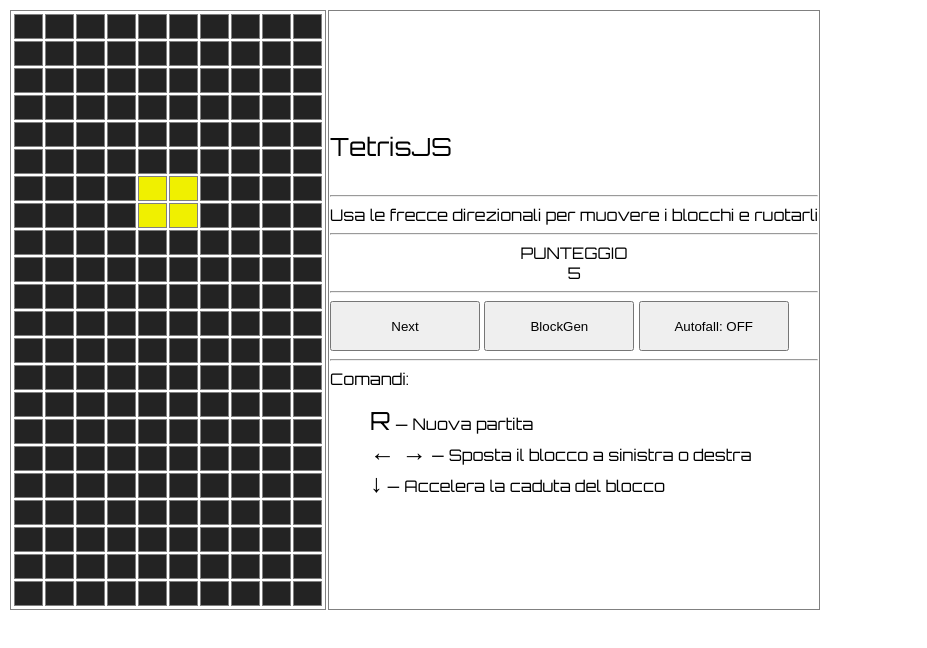
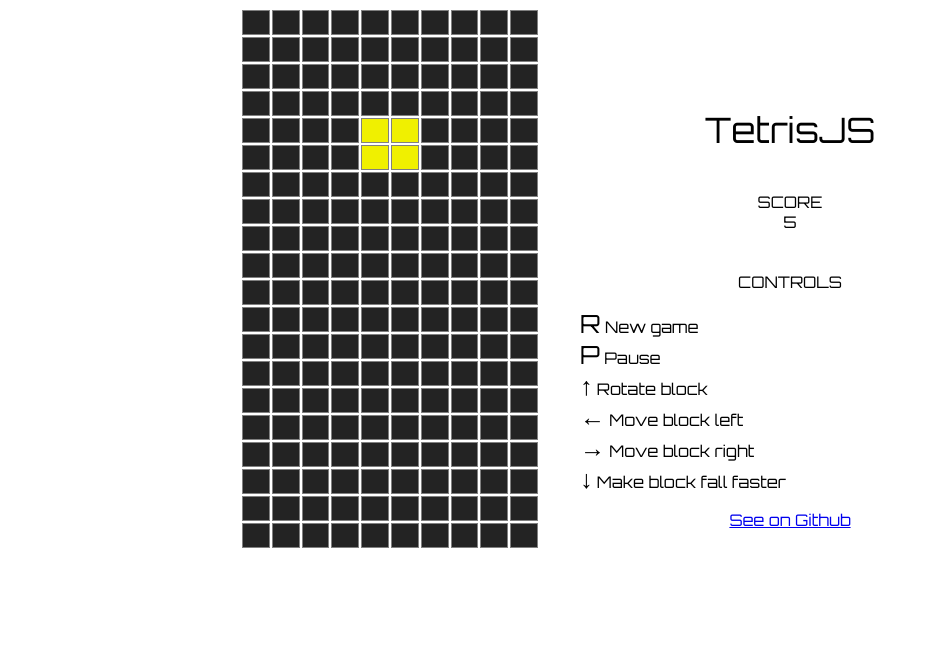
Before and after one commit to NicoVarg99/TetrisJS, a plain HTML site: page index.html in a window 1280 px wide. Shown: the whole page, without its empty margins (0-927 px from the left). Drawn offline with Linux system fonts and the light colour scheme.

Commit message:
Make style better

```diff
--- a/css/style.css
+++ b/css/style.css
@@ -1,8 +1,33 @@
+#content{
+  width: 800px;
+  margin:0 auto;
+}
+
+#left{
+    float:left;
+    width: 300px;
+}
+
+table #left{
+    border: 0px;
+}
+
+#right{
+  margin-top:100px;
+
+    float:right;
+    width: 500px;
+}
+
 .maxi{
   display: inline-block;
   font-size: 25;
 }
 
+.mega{
+
+  font-size: 35;
+}
 
 .orbitron{
   font-family: 'Orbitron', sans-serif;
@@ -14,7 +39,7 @@
   text-align: center;
 }
 
-table !#frame {
+table !#left {
   border: 1px solid gray;
 }
 
@@ -22,9 +47,6 @@ td{
   border: 1px solid gray;
 }
 
-table #frame{
-  border: 0px;
-}
 
 button{
   height: 50px;
--- a/index.html
+++ b/index.html
@@ -1,6 +1,5 @@
 <html>
   <head>
-
     <link rel="stylesheet" href="css/style.css">
     <script src="js/main.js"></script>
     <script src="js/matrix.js"></script>
@@ -8,13 +7,18 @@
     <script src="js/rotate.js"></script>
     <script src="js/input.js"></script>
     <script src="js/autofall.js"></script>
+
     <link href="https://fonts.googleapis.com/css?family=Bungee+Shade|Orbitron" rel="stylesheet">
     <meta charset="utf-8">
+    <title>TetrisJS</title>
   </head>
+
   <body onload="startGame();">
-    <table id="frame">
-      <tr><td>
+    <div id="content">
+    <div id="left">
+
         <table>
+          <!--
           <tr id="row0">
             <td id="r0el0"></td>
             <td id="r0el1"></td>
@@ -40,290 +44,66 @@
             <td id="r1el8"></td>
             <td id="r1el9"></td>
           </tr>
+        -->
+          <tr id="row2"> <td id="r2el0"></td> <td id="r2el1"></td> <td id="r2el2"></td> <td id="r2el3"></td> <td id="r2el4"></td> <td id="r2el5"></td> <td id="r2el6"></td> <td id="r2el7"></td> <td id="r2el8"></td> <td id="r2el9"></td> </tr>
+          <tr id="row3"> <td id="r3el0"></td> <td id="r3el1"></td> <td id="r3el2"></td> <td id="r3el3"></td> <td id="r3el4"></td> <td id="r3el5"></td> <td id="r3el6"></td> <td id="r3el7"></td> <td id="r3el8"></td> <td id="r3el9"></td> </tr>
+          <tr id="row4"> <td id="r4el0"></td> <td id="r4el1"></td> <td id="r4el2"></td> <td id="r4el3"></td> <td id="r4el4"></td> <td id="r4el5"></td> <td id="r4el6"></td> <td id="r4el7"></td> <td id="r4el8"></td> <td id="r4el9"></td> </tr>
+          <tr id="row5"> <td id="r5el0"></td> <td id="r5el1"></td> <td id="r5el2"></td> <td id="r5el3"></td> <td id="r5el4"></td> <td id="r5el5"></td> <td id="r5el6"></td> <td id="r5el7"></td> <td id="r5el8"></td> <td id="r5el9"></td> </tr>
+          <tr id="row6"> <td id="r6el0"></td> <td id="r6el1"></td> <td id="r6el2"></td> <td id="r6el3"></td> <td id="r6el4"></td> <td id="r6el5"></td> <td id="r6el6"></td> <td id="r6el7"></td> <td id="r6el8"></td> <td id="r6el9"></td> </tr>
+          <tr id="row7"> <td id="r7el0"></td> <td id="r7el1"></td> <td id="r7el2"></td> <td id="r7el3"></td> <td id="r7el4"></td> <td id="r7el5"></td> <td id="r7el6"></td> <td id="r7el7"></td> <td id="r7el8"></td> <td id="r7el9"></td> </tr>
+          <tr id="row8"> <td id="r8el0"></td> <td id="r8el1"></td> <td id="r8el2"></td> <td id="r8el3"></td> <td id="r8el4"></td> <td id="r8el5"></td> <td id="r8el6"></td> <td id="r8el7"></td> <td id="r8el8"></td> <td id="r8el9"></td> </tr>
+          <tr id="row9"> <td id="r9el0"></td> <td id="r9el1"></td> <td id="r9el2"></td> <td id="r9el3"></td> <td id="r9el4"></td> <td id="r9el5"></td> <td id="r9el6"></td> <td id="r9el7"></td> <td id="r9el8"></td> <td id="r9el9"></td> </tr>
+          <tr id="row10"> <td id="r10el0"></td> <td id="r10el1"></td> <td id="r10el2"></td> <td id="r10el3"></td> <td id="r10el4"></td> <td id="r10el5"></td> <td id="r10el6"></td> <td id="r10el7"></td> <td id="r10el8"></td> <td id="r10el9"></td> </tr>
+          <tr id="row11"> <td id="r11el0"></td> <td id="r11el1"></td> <td id="r11el2"></td> <td id="r11el3"></td> <td id="r11el4"></td> <td id="r11el5"></td> <td id="r11el6"></td> <td id="r11el7"></td> <td id="r11el8"></td> <td id="r11el9"></td> </tr>
+          <tr id="row12"> <td id="r12el0"></td> <td id="r12el1"></td> <td id="r12el2"></td> <td id="r12el3"></td> <td id="r12el4"></td> <td id="r12el5"></td> <td id="r12el6"></td> <td id="r12el7"></td> <td id="r12el8"></td> <td id="r12el9"></td> </tr>
+          <tr id="row13"> <td id="r13el0"></td> <td id="r13el1"></td> <td id="r13el2"></td> <td id="r13el3"></td> <td id="r13el4"></td> <td id="r13el5"></td> <td id="r13el6"></td> <td id="r13el7"></td> <td id="r13el8"></td> <td id="r13el9"></td> </tr>
+          <tr id="row14"> <td id="r14el0"></td> <td id="r14el1"></td> <td id="r14el2"></td> <td id="r14el3"></td> <td id="r14el4"></td> <td id="r14el5"></td> <td id="r14el6"></td> <td id="r14el7"></td> <td id="r14el8"></td> <td id="r14el9"></td> </tr>
+          <tr id="row15"> <td id="r15el0"></td> <td id="r15el1"></td> <td id="r15el2"></td> <td id="r15el3"></td> <td id="r15el4"></td> <td id="r15el5"></td> <td id="r15el6"></td> <td id="r15el7"></td> <td id="r15el8"></td> <td id="r15el9"></td> </tr>
+          <tr id="row16"> <td id="r16el0"></td> <td id="r16el1"></td> <td id="r16el2"></td> <td id="r16el3"></td> <td id="r16el4"></td> <td id="r16el5"></td> <td id="r16el6"></td> <td id="r16el7"></td> <td id="r16el8"></td> <td id="r16el9"></td> </tr>
+          <tr id="row17"> <td id="r17el0"></td> <td id="r17el1"></td> <td id="r17el2"></td> <td id="r17el3"></td> <td id="r17el4"></td> <td id="r17el5"></td> <td id="r17el6"></td> <td id="r17el7"></td> <td id="r17el8"></td> <td id="r17el9"></td> </tr>
+          <tr id="row18"> <td id="r18el0"></td> <td id="r18el1"></td> <td id="r18el2"></td> <td id="r18el3"></td> <td id="r18el4"></td> <td id="r18el5"></td> <td id="r18el6"></td> <td id="r18el7"></td> <td id="r18el8"></td> <td id="r18el9"></td> </tr>
+          <tr id="row19"> <td id="r19el0"></td> <td id="r19el1"></td> <td id="r19el2"></td> <td id="r19el3"></td> <td id="r19el4"></td> <td id="r19el5"></td> <td id="r19el6"></td> <td id="r19el7"></td> <td id="r19el8"></td> <td id="r19el9"></td> </tr>
+          <tr id="row10"> <td id="r20el0"></td> <td id="r20el1"></td> <td id="r20el2"></td> <td id="r20el3"></td> <td id="r20el4"></td> <td id="r20el5"></td> <td id="r20el6"></td> <td id="r20el7"></td> <td id="r20el8"></td> <td id="r20el9"></td> </tr>
+          <tr id="row21"> <td id="r21el0"></td> <td id="r21el1"></td> <td id="r21el2"></td> <td id="r21el3"></td> <td id="r21el4"></td> <td id="r21el5"></td> <td id="r21el6"></td> <td id="r21el7"></td> <td id="r21el8"></td> <td id="r21el9"></td> </tr>
+        </table>
+      </div><!-- Frame -->
+      <div id="right" class="orbitron">
+        <div class="mega" style="text-align: center;" >TetrisJS</div>
 
-          <tr id="row2">
-            <td id="r2el0"></td>
-            <td id="r2el1"></td>
-            <td id="r2el2"></td>
-            <td id="r2el3"></td>
-            <td id="r2el4"></td>
-            <td id="r2el5"></td>
-            <td id="r2el6"></td>
-            <td id="r2el7"></td>
-            <td id="r2el8"></td>
-            <td id="r2el9"></td>
-          </tr>
+        <br><br>
+        <div style="text-align: center;">SCORE
+          <div id="points">0</div>
+        </div>
+        <br><br>
 
-          <tr id="row3">
-            <td id="r3el0"></td>
-            <td id="r3el1"></td>
-            <td id="r3el2"></td>
-            <td id="r3el3"></td>
-            <td id="r3el4"></td>
-            <td id="r3el5"></td>
-            <td id="r3el6"></td>
-            <td id="r3el7"></td>
-            <td id="r3el8"></td>
-            <td id="r3el9"></td>
-          </tr>
+          <div id="gameover" class="bungee" style="display:none;">GAME OVER<br><br></div>
+          <div id="lblPause" class="bungee" style="display:none;">PAUSE<br><br></div>
+          <!--button onclick="fall();">Next</button-->
+          <!--button onclick="blockMatrix = blockGen();stampaArray(worldMatrix);">BlockGen</button-->
+          <!--button id="btnAutoFall" onclick="changeAutofall();">Autofall: OFF</button-->
 
-          <tr id="row4">
-            <td id="r4el0"></td>
-            <td id="r4el1"></td>
-            <td id="r4el2"></td>
-            <td id="r4el3"></td>
-            <td id="r4el4"></td>
-            <td id="r4el5"></td>
-            <td id="r4el6"></td>
-            <td id="r4el7"></td>
-            <td id="r4el8"></td>
-            <td id="r4el9"></td>
-          </tr>
+          <div style="text-align: center;">
+            CONTROLS
+          </div>
 
-          <tr id="row5">
-            <td id="r5el0"></td>
-            <td id="r5el1"></td>
-            <td id="r5el2"></td>
-            <td id="r5el3"></td>
-            <td id="r5el4"></td>
-            <td id="r5el5"></td>
-            <td id="r5el6"></td>
-            <td id="r5el7"></td>
-            <td id="r5el8"></td>
-            <td id="r5el9"></td>
-          </tr>
-
-          <tr id="row6">
-            <td id="r6el0"></td>
-            <td id="r6el1"></td>
-            <td id="r6el2"></td>
-            <td id="r6el3"></td>
-            <td id="r6el4"></td>
-            <td id="r6el5"></td>
-            <td id="r6el6"></td>
-            <td id="r6el7"></td>
-            <td id="r6el8"></td>
-            <td id="r6el9"></td>
-          </tr>
-
-          <tr id="row7">
-            <td id="r7el0"></td>
-            <td id="r7el1"></td>
-            <td id="r7el2"></td>
-            <td id="r7el3"></td>
-            <td id="r7el4"></td>
-            <td id="r7el5"></td>
-            <td id="r7el6"></td>
-            <td id="r7el7"></td>
-            <td id="r7el8"></td>
-            <td id="r7el9"></td>
-          </tr>
-
-          <tr id="row8">
-            <td id="r8el0"></td>
-            <td id="r8el1"></td>
-            <td id="r8el2"></td>
-            <td id="r8el3"></td>
-            <td id="r8el4"></td>
-            <td id="r8el5"></td>
-            <td id="r8el6"></td>
-            <td id="r8el7"></td>
-            <td id="r8el8"></td>
-            <td id="r8el9"></td>
-          </tr>
-
-          <tr id="row9">
-            <td id="r9el0"></td>
-            <td id="r9el1"></td>
-            <td id="r9el2"></td>
-            <td id="r9el3"></td>
-            <td id="r9el4"></td>
-            <td id="r9el5"></td>
-            <td id="r9el6"></td>
-            <td id="r9el7"></td>
-            <td id="r9el8"></td>
-            <td id="r9el9"></td>
-          </tr>
-
-          <tr id="row10">
-            <td id="r10el0"></td>
-            <td id="r10el1"></td>
-            <td id="r10el2"></td>
-            <td id="r10el3"></td>
-            <td id="r10el4"></td>
-            <td id="r10el5"></td>
-            <td id="r10el6"></td>
-            <td id="r10el7"></td>
-            <td id="r10el8"></td>
-            <td id="r10el9"></td>
-          </tr>
-
-          <tr id="row11">
-            <td id="r11el0"></td>
-            <td id="r11el1"></td>
-            <td id="r11el2"></td>
-            <td id="r11el3"></td>
-            <td id="r11el4"></td>
-            <td id="r11el5"></td>
-            <td id="r11el6"></td>
-            <td id="r11el7"></td>
-            <td id="r11el8"></td>
-            <td id="r11el9"></td>
-          </tr>
-
-          <tr id="row12">
-            <td id="r12el0"></td>
-            <td id="r12el1"></td>
-            <td id="r12el2"></td>
-            <td id="r12el3"></td>
-            <td id="r12el4"></td>
-            <td id="r12el5"></td>
-            <td id="r12el6"></td>
-            <td id="r12el7"></td>
-            <td id="r12el8"></td>
-            <td id="r12el9"></td>
-          </tr>
-
-          <tr id="row13">
-            <td id="r13el0"></td>
-            <td id="r13el1"></td>
-            <td id="r13el2"></td>
-            <td id="r13el3"></td>
-            <td id="r13el4"></td>
-            <td id="r13el5"></td>
-            <td id="r13el6"></td>
-            <td id="r13el7"></td>
-            <td id="r13el8"></td>
-            <td id="r13el9"></td>
-          </tr>
-
-          <tr id="row14">
-            <td id="r14el0"></td>
-            <td id="r14el1"></td>
-            <td id="r14el2"></td>
-            <td id="r14el3"></td>
-            <td id="r14el4"></td>
-            <td id="r14el5"></td>
-            <td id="r14el6"></td>
-            <td id="r14el7"></td>
-            <td id="r14el8"></td>
-            <td id="r14el9"></td>
-          </tr>
-
-          <tr id="row15">
-            <td id="r15el0"></td>
-            <td id="r15el1"></td>
-            <td id="r15el2"></td>
-            <td id="r15el3"></td>
-            <td id="r15el4"></td>
-            <td id="r15el5"></td>
-            <td id="r15el6"></td>
-            <td id="r15el7"></td>
-            <td id="r15el8"></td>
-            <td id="r15el9"></td>
-          </tr>
-
-          <tr id="row16">
-            <td id="r16el0"></td>
-            <td id="r16el1"></td>
-            <td id="r16el2"></td>
-            <td id="r16el3"></td>
-            <td id="r16el4"></td>
-            <td id="r16el5"></td>
-            <td id="r16el6"></td>
-            <td id="r16el7"></td>
-            <td id="r16el8"></td>
-            <td id="r16el9"></td>
-          </tr>
-
-          <tr id="row17">
-            <td id="r17el0"></td>
-            <td id="r17el1"></td>
-            <td id="r17el2"></td>
-            <td id="r17el3"></td>
-            <td id="r17el4"></td>
-            <td id="r17el5"></td>
-            <td id="r17el6"></td>
-            <td id="r17el7"></td>
-            <td id="r17el8"></td>
-            <td id="r17el9"></td>
-          </tr>
-
-          <tr id="row18">
-            <td id="r18el0"></td>
-            <td id="r18el1"></td>
-            <td id="r18el2"></td>
-            <td id="r18el3"></td>
-            <td id="r18el4"></td>
-            <td id="r18el5"></td>
-            <td id="r18el6"></td>
-            <td id="r18el7"></td>
-            <td id="r18el8"></td>
-            <td id="r18el9"></td>
-          </tr>
-
-          <tr id="row19">
-            <td id="r19el0"></td>
-            <td id="r19el1"></td>
-            <td id="r19el2"></td>
-            <td id="r19el3"></td>
-            <td id="r19el4"></td>
-            <td id="r19el5"></td>
-            <td id="r19el6"></td>
-            <td id="r19el7"></td>
-            <td id="r19el8"></td>
-            <td id="r19el9"></td>
-          </tr>
-
-          <tr id="row10">
-            <td id="r20el0"></td>
-            <td id="r20el1"></td>
-            <td id="r20el2"></td>
-            <td id="r20el3"></td>
-            <td id="r20el4"></td>
-            <td id="r20el5"></td>
-            <td id="r20el6"></td>
-            <td id="r20el7"></td>
-            <td id="r20el8"></td>
-            <td id="r20el9"></td>
-          </tr>
-
-          <tr id="row21">
-            <td id="r21el0"></td>
-            <td id="r21el1"></td>
-            <td id="r21el2"></td>
-            <td id="r21el3"></td>
-            <td id="r21el4"></td>
-            <td id="r21el5"></td>
-            <td id="r21el6"></td>
-            <td id="r21el7"></td>
-            <td id="r21el8"></td>
-            <td id="r21el9"></td>
-          </tr>
-        </table>
-  </td>
-  <td class="orbitron">
-      <p class="maxi center" >TetrisJS</p>
-    <hr>
-      Usa le frecce direzionali per muovere i blocchi e ruotarli
-    <hr>
-      <div style="text-align: center;">PUNTEGGIO<div id="points">0</div></div>
-    <hr>
-      <p id="gameover" class="bungee" style="display:none;">GAME OVER</p>
-      <button onclick="fall();">Next</button>
-      <button onclick="blockMatrix = blockGen();stampaArray(worldMatrix);">BlockGen</button>
-      <button id="btnAutoFall" onclick="changeAutofall();">Autofall: OFF</button>
-    <hr>
-      Comandi:
-      <ul style="list-style-type:none;">
-        <li><div class="maxi">R</div>	&mdash; Nuova partita</li>
-        <li><div class="maxi">← →</div> &mdash; Sposta il blocco a sinistra o destra</li>
-        <li><div class="maxi">↓</div> &mdash; Accelera la caduta del blocco</li>
-      </ul>
-  </td>
-</tr>
-</table>
+          <ul style="list-style-type:none;">
+            <li><div class="maxi">R</div> New game</li>
+            <li><div class="maxi">P</div> Pause</li>
+            <li><div class="maxi">↑</div> Rotate block</li>
+            <li><div class="maxi">←</div> Move block left</li>
+            <li><div class="maxi">→</div> Move block right</li>
+            <li><div class="maxi">↓</div> Make block fall faster</li>
+          </ul>
 
 
+        <div style="text-align: center;">
+          <a class="github-button" href="https://github.com/NicoVarg99/TetrisJS" data-style="mega" data-style="mega" aria-label="Guarda di Github">See on Github</a>
+        </div>
+
+        </div><!-- Orbitron -->
+
+    </div>
+
+    <script async defer src="https://buttons.github.io/buttons.js"></script>
   </body>
 </html>
--- a/js/autofall.js
+++ b/js/autofall.js
@@ -10,16 +10,19 @@ function loop(){
   }
 }
 
-function changeAutofall(){
+function changeAutoFall(){
   //alert("pazzesco");
   if(autoFallEnabled){
     //disattiva autofall
     autoFallEnabled=false;
-    document.getElementById('btnAutoFall').innerText="Autofall: OFF";
+    //document.getElementById('btnAutoFall').innerText="Autofall: OFF";
+    document.getElementById('lblPause').style.display="block";
+
   }else{
     //attiva autofall
     //autofallID = setInterval(function(){loop();},1000);
     autoFallEnabled=true;
-    document.getElementById('btnAutoFall').innerText="Autofall: ON";
+    //document.getElementById('btnAutoFall').innerText="Autofall: ON";
+    document.getElementById('lblPause').style.display="none";
   }
 }
--- a/js/input.js
+++ b/js/input.js
@@ -33,4 +33,9 @@ document.onkeydown = function(evt) {
         startGame();
     }
 
+    if (evt.keyCode == 80) {
+        //console.log("p");
+        changeAutoFall();
+    }
+
 };
--- a/js/main.js
+++ b/js/main.js
@@ -17,12 +17,13 @@ function startGame(){
   document.getElementById("points").innerText = punteggio;
   autoFallEnabled = true;
   stampaArray();
+  document.getElementById("gameover").style.display="none";
 }
 
 function stampaArray(){
 
 
-  for(var i=0;i<22;i++){
+  for(var i=2;i<22;i++){
     for(var j=0;j<10;j++){
 
       realMatrix[i][j]=(worldMatrix[i][j]||blockMatrix[i][j]);
@@ -60,7 +61,7 @@ function stampaArray(){
 function fineGioco(){
   console.log("Fine");
   autoFallEnabled = false;
-  document.getElementById("gameover").display="block";
+  document.getElementById("gameover").style.display="block";
 }
 
 
```
Also changed, not shown: 8-BIT WONDER.TTF (deleted).
